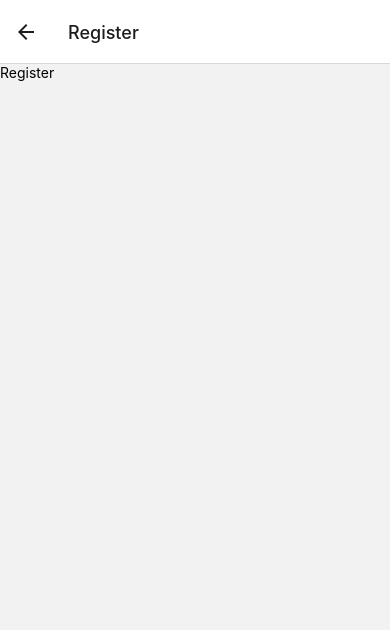
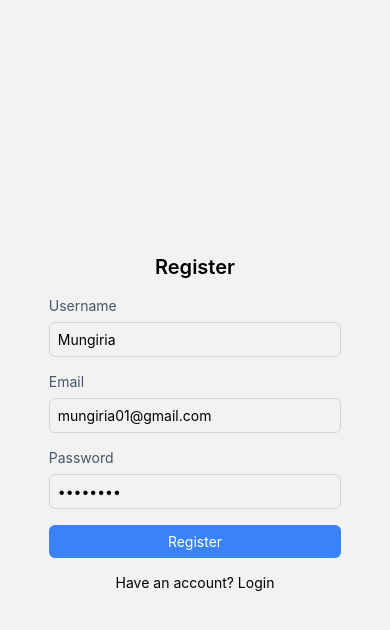
Before and after one commit to ChrisMungiria/firebase-chat-app, a React Native app: screen /Register in a window 390 px wide. Shown: the top 630 px of the page. Built offline with nearby package versions, Linux system fonts and the light colour scheme.

Commit message:
feat: set up home navigation

```diff
--- a/App.js
+++ b/App.js
@@ -2,25 +2,69 @@
 import "react-native-gesture-handler";
 import { createStackNavigator } from "@react-navigation/stack";
 import { NavigationContainer } from "@react-navigation/native";
+import { createBottomTabNavigator } from "@react-navigation/bottom-tabs";
 
 // Auth Stack
-import Login from "./screens/auth/login";
-import Register from "./screens/auth/register";
-
-// Protected Stack
-import Home from "./screens/protected/Home";
+import Register from "./screens/auth/Register";
+import Login from "./screens/auth/Login";
 
 // React Redux
-import { Provider } from "react-redux";
+import { Provider, useSelector } from "react-redux";
 import store from "./store";
 
+// React Native
+import { Platform, StatusBar } from "react-native";
+
+// Protected Tabe Navigator
+import GroupChats from "./screens/protected/GroupChats";
+import Profile from "./screens/protected/Profile";
+
+// Icons
+import { Ionicons } from "@expo/vector-icons";
+
 function ProtectedStack() {
+  const Tab = createBottomTabNavigator();
+
+  return (
+    <Tab.Navigator>
+      <Tab.Screen
+        name="GroupChats"
+        component={GroupChats}
+        options={{
+          headerShown: false,
+          tabBarIcon: ({ color, size }) => (
+            <Ionicons name="chatbubbles" size={size} color={color} />
+          ),
+        }}
+      />
+      <Tab.Screen
+        name="Profile"
+        component={Profile}
+        options={{
+          headerShown: false,
+          tabBarIcon: ({ color, size }) => (
+            <Ionicons name="person" size={size} color={color} />
+          ),
+        }}
+      />
+    </Tab.Navigator>
+  );
+}
+
+function AuthStack() {
   const Stack = createStackNavigator();
   return (
     <Stack.Navigator>
       <Stack.Screen
-        name="Home"
-        component={Home}
+        name="Login"
+        component={Login}
+        options={{
+          headerShown: false,
+        }}
+      />
+      <Stack.Screen
+        name="Register"
+        component={Register}
         options={{
           headerShown: false,
         }}
@@ -29,26 +73,24 @@ function ProtectedStack() {
   );
 }
 
-function AuthStack() {
-  const Stack = createStackNavigator();
+function Main() {
+  const user = useSelector((state) => state.auth.user);
   return (
-    <Stack.Navigator>
-      <Stack.Screen name="Login" component={Login} />
-      <Stack.Screen name="Register" component={Register} />
-    </Stack.Navigator>
-  );
-}
-
-function Main() {
-  return (
-    <Provider store={store}>
-      <NavigationContainer>
-        <AuthStack />
-      </NavigationContainer>
-    </Provider>
+    <NavigationContainer>
+      {user ? <ProtectedStack /> : <AuthStack />}
+    </NavigationContainer>
   );
 }
 
 export default function App() {
-  return <Main />;
+  return (
+    <Provider store={store}>
+      <StatusBar
+        barStyle={`${
+          Platform.OS !== "android" ? "dark-content" : "light-content"
+        }`}
+      />
+      <Main />
+    </Provider>
+  );
 }
--- /dev/null
+++ b/firebase.js
@@ -0,0 +1,22 @@
+import AsyncStorage from "@react-native-async-storage/async-storage";
+import { initializeApp } from "firebase/app";
+import { initializeAuth } from "firebase/auth/";
+import { getFirestore } from "firebase/firestore";
+import { getReactNativePersistence } from "firebase/auth";
+
+// Your web app's Firebase configuration
+const firebaseConfig = {
+  apiKey: "AIzaSyB88R9DdxhFZGn-S3FgT9H0o4swE2-Ju2Q",
+  authDomain: "fir-chat-app-e058e.firebaseapp.com",
+  projectId: "fir-chat-app-e058e",
+  storageBucket: "fir-chat-app-e058e.appspot.com",
+  messagingSenderId: "815915437915",
+  appId: "1:815915437915:web:eaec5e2deb007f834dd47e",
+};
+
+// Initialize Firebase
+export const FIREBASE_APP = initializeApp(firebaseConfig);
+export const FIREBASE_DB = getFirestore(FIREBASE_APP);
+export const FIREBASE_AUTH = initializeAuth(FIREBASE_APP, {
+  persistence: getReactNativePersistence(AsyncStorage),
+});
--- a/package.json
+++ b/package.json
@@ -9,11 +9,15 @@
     "web": "expo start --web"
   },
   "dependencies": {
+    "@expo/vector-icons": "^14.0.0",
+    "@react-native-async-storage/async-storage": "1.21.0",
+    "@react-navigation/bottom-tabs": "^6.5.20",
     "@react-navigation/native": "^6.1.17",
     "@react-navigation/stack": "^6.3.29",
     "@reduxjs/toolkit": "^2.2.3",
     "expo": "~50.0.14",
     "expo-status-bar": "~1.11.1",
+    "firebase": "^10.11.0",
     "nativewind": "^2.0.11",
     "react": "18.2.0",
     "react-native": "0.73.6",
--- a/screens/auth/Login.js
+++ b/screens/auth/Login.js
@@ -1,10 +1,66 @@
-import { View, Text } from "react-native";
-import React from "react";
+import { View, Text, Pressable, ActivityIndicator } from "react-native";
+import { useDispatch } from "react-redux";
+import { login } from "../../slices/authSlice";
+import { TextInput } from "react-native-gesture-handler";
+import { useState } from "react";
+import { signInWithEmailAndPassword } from "firebase/auth";
+import { FIREBASE_AUTH } from "../../firebase";
 
-const Login = () => {
+const Login = ({ navigation }) => {
+  const [email, setEmail] = useState("mungiria01@gmail.com");
+  const [password, setPassword] = useState("password");
+  const [loading, setLoading] = useState(false);
+
+  const dispatch = useDispatch();
+
+  const handleLogin = async () => {
+    await signInWithEmailAndPassword(FIREBASE_AUTH, email, password).then(
+      (userCredentials) => {
+        dispatch(
+          login({
+            email: userCredentials.user.email,
+            userID: userCredentials.user.uid,
+          })
+        );
+      }
+    );
+  };
+
   return (
-    <View>
-      <Text>Login</Text>
+    <View className="w-screen h-screen flex items-center justify-center space-y-4">
+      <Text className="text-xl font-semibold">Log In</Text>
+      <View className="w-3/4 mx-auto space-y-2">
+        <Text className="text-slate-600">Email</Text>
+        <TextInput
+          value={email}
+          onChangeText={setEmail}
+          placeholder="Email"
+          className="p-2 border border-slate-300 rounded-md"
+        />
+      </View>
+      <View className="w-3/4 mx-auto space-y-2">
+        <Text className="text-slate-600">Password</Text>
+        <TextInput
+          secureTextEntry
+          value={password}
+          onChangeText={setPassword}
+          placeholder="Password"
+          className="p-2 border border-slate-300 rounded-md"
+        />
+      </View>
+      {loading ? (
+        <ActivityIndicator />
+      ) : (
+        <Pressable
+          onPress={handleLogin}
+          className="bg-blue-500 w-3/4 mx-auto flex items-center justify-center p-2 rounded-md"
+        >
+          <Text className="text-white">Log in</Text>
+        </Pressable>
+      )}
+      <Pressable onPress={() => navigation.navigate("Register")}>
+        <Text>Don't have an account? Register</Text>
+      </Pressable>
     </View>
   );
 };
--- a/screens/auth/Register.js
+++ b/screens/auth/Register.js
@@ -1,10 +1,78 @@
-import { View, Text } from "react-native";
-import React from "react";
+import { View, Text, Pressable, ActivityIndicator } from "react-native";
+import { useDispatch } from "react-redux";
+import { login } from "../../slices/authSlice";
+import { TextInput } from "react-native-gesture-handler";
+import { useState } from "react";
+import { createUserWithEmailAndPassword } from "firebase/auth";
+import { FIREBASE_AUTH } from "../../firebase";
 
-const Register = () => {
+const Register = ({ navigation }) => {
+  const [email, setEmail] = useState("mungiria01@gmail.com");
+  const [password, setPassword] = useState("password");
+  const [username, setUsername] = useState("Mungiria");
+  const [loading, setLoading] = useState(false);
+
+  const dispatch = useDispatch();
+
+  const handleRegister = async () => {
+    setLoading(true);
+    await createUserWithEmailAndPassword(FIREBASE_AUTH, email, password).then(
+      (userCredentials) => {
+        dispatch(
+          login({
+            email: userCredentials.user.email,
+            userID: userCredentials.user.uid,
+          })
+        );
+      }
+    );
+  };
+
   return (
-    <View>
-      <Text>Register</Text>
+    <View className="w-screen h-screen flex items-center justify-center space-y-4">
+      <Text className="text-xl font-semibold">Register</Text>
+      <View className="w-3/4 mx-auto space-y-2">
+        <Text className="text-slate-600">Username</Text>
+        <TextInput
+          value={username}
+          onChangeText={setUsername}
+          placeholder="Username"
+          className="p-2 border border-slate-300 rounded-md"
+        />
+      </View>
+      <View className="w-3/4 mx-auto space-y-2">
+        <Text className="text-slate-600">Email</Text>
+        <TextInput
+          value={email}
+          onChangeText={setEmail}
+          placeholder="Email"
+          className="p-2 border border-slate-300 rounded-md"
+        />
+      </View>
+      <View className="w-3/4 mx-auto space-y-2">
+        <Text className="text-slate-600">Password</Text>
+        <TextInput
+          secureTextEntry
+          value={password}
+          onChangeText={setPassword}
+          placeholder="Password"
+          className="p-2 border border-slate-300 rounded-md"
+        />
+      </View>
+
+      {loading ? (
+        <ActivityIndicator />
+      ) : (
+        <Pressable
+          onPress={handleRegister}
+          className="bg-blue-500 w-3/4 mx-auto flex items-center justify-center p-2 rounded-md"
+        >
+          <Text className="text-white">Register</Text>
+        </Pressable>
+      )}
+      <Pressable onPress={() => navigation.navigate("Login")}>
+        <Text>Have an account? Login</Text>
+      </Pressable>
     </View>
   );
 };
--- a/screens/protected/Home.js
+++ b/screens/protected/GroupChats.js
@@ -1,12 +1,11 @@
 import { View, Text } from "react-native";
-import React from "react";
 
-const Home = () => {
+const GroupChats = () => {
   return (
     <View className="w-screen h-screen flex items-center justify-center">
-      <Text className="text-red-500">Home</Text>
+      <Text>Groups</Text>
     </View>
   );
 };
 
-export default Home;
+export default GroupChats;
--- /dev/null
+++ b/screens/protected/Profile.js
@@ -0,0 +1,24 @@
+import { View, Button } from "react-native";
+import React from "react";
+import { useDispatch, useSelector } from "react-redux";
+import { FIREBASE_AUTH } from "../../firebase";
+
+const Profile = () => {
+  const dispatch = useDispatch();
+  const user = useSelector((state) => state.auth.user);
+
+  console.log(user);
+
+  const handleLogout = async () => {
+    await signOut(FIREBASE_AUTH).then(() => {
+      dispatch(logout());
+    });
+  };
+  return (
+    <View className="w-screen h-screen flex items-center justify-center">
+      <Button title="Logout" onPress={handleLogout} />
+    </View>
+  );
+};
+
+export default Profile;
```
Also changed, not shown: 1 other file (tests, documents, lock files or other folders).
